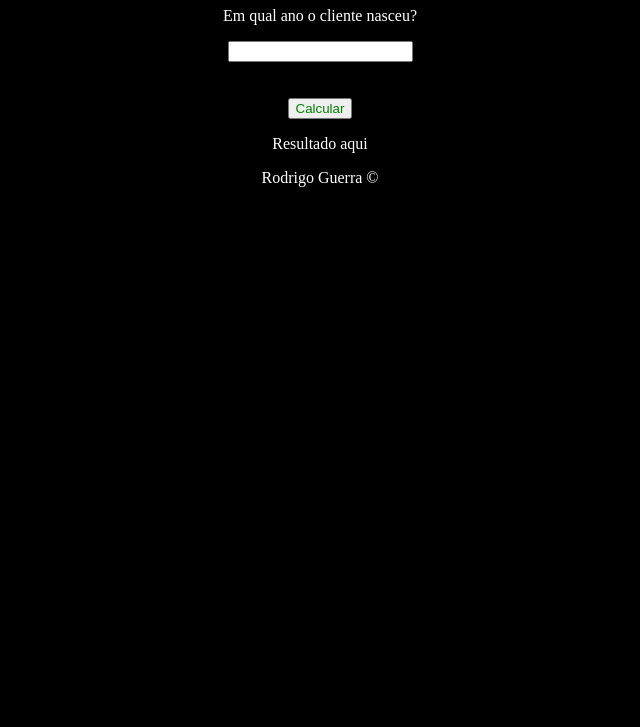
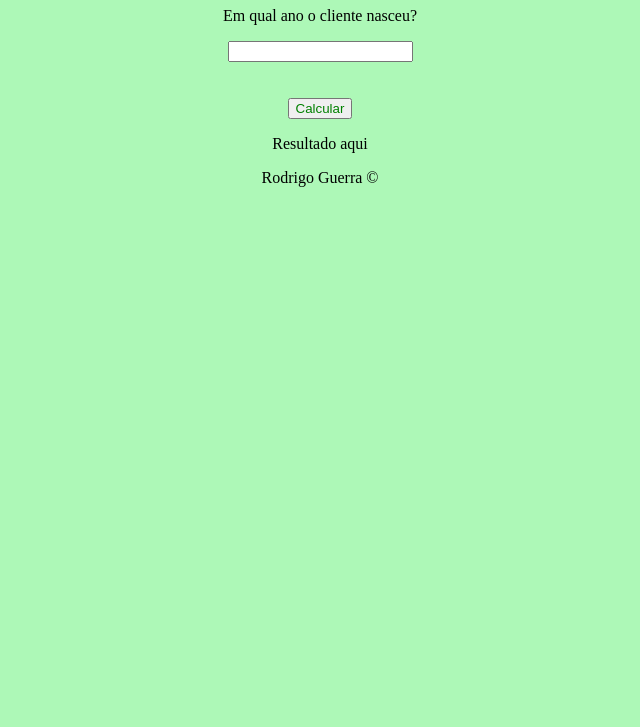
Before and after one commit to orodrigoguerra/calculadora-de-idade, a plain HTML site: page index.html in a window 1280 px wide. Shown: the part 73-800 px from the top of the page, without its empty margins (320-960 px from the left). Drawn offline with Linux system fonts and the light colour scheme.

Commit message:
Atualização de cores

```diff
--- a/styles.css
+++ b/styles.css
@@ -1,7 +1,7 @@
 body {
-color: white; /*para alterar a cor das letras*/
+color: black; /*para alterar a cor das letras*/
 text-align: center; /*centralizar textos*/
-background-color:black; (250, 252, 249); /*para trocar a cor do fundo*/
+background-color:rgba(91, 241, 111, 0.493); (250, 252, 249); /*para trocar a cor do fundo*/
 margin: 0; /*para retirar toda a margem ou uma porcentagem expecifica*/
 padding: 0; /*para retirar toda a margem ou uma porcentagem expecifica*/
 
```
